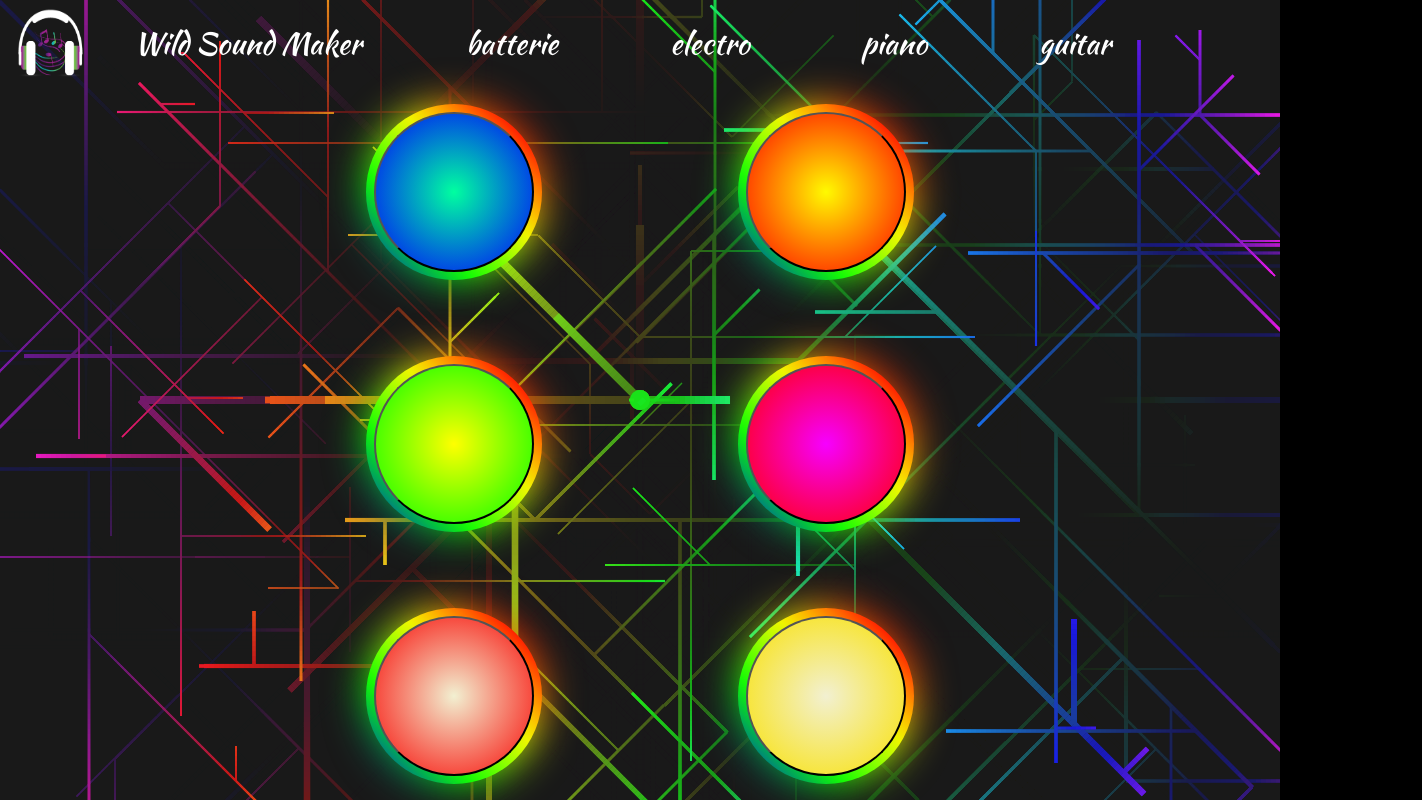
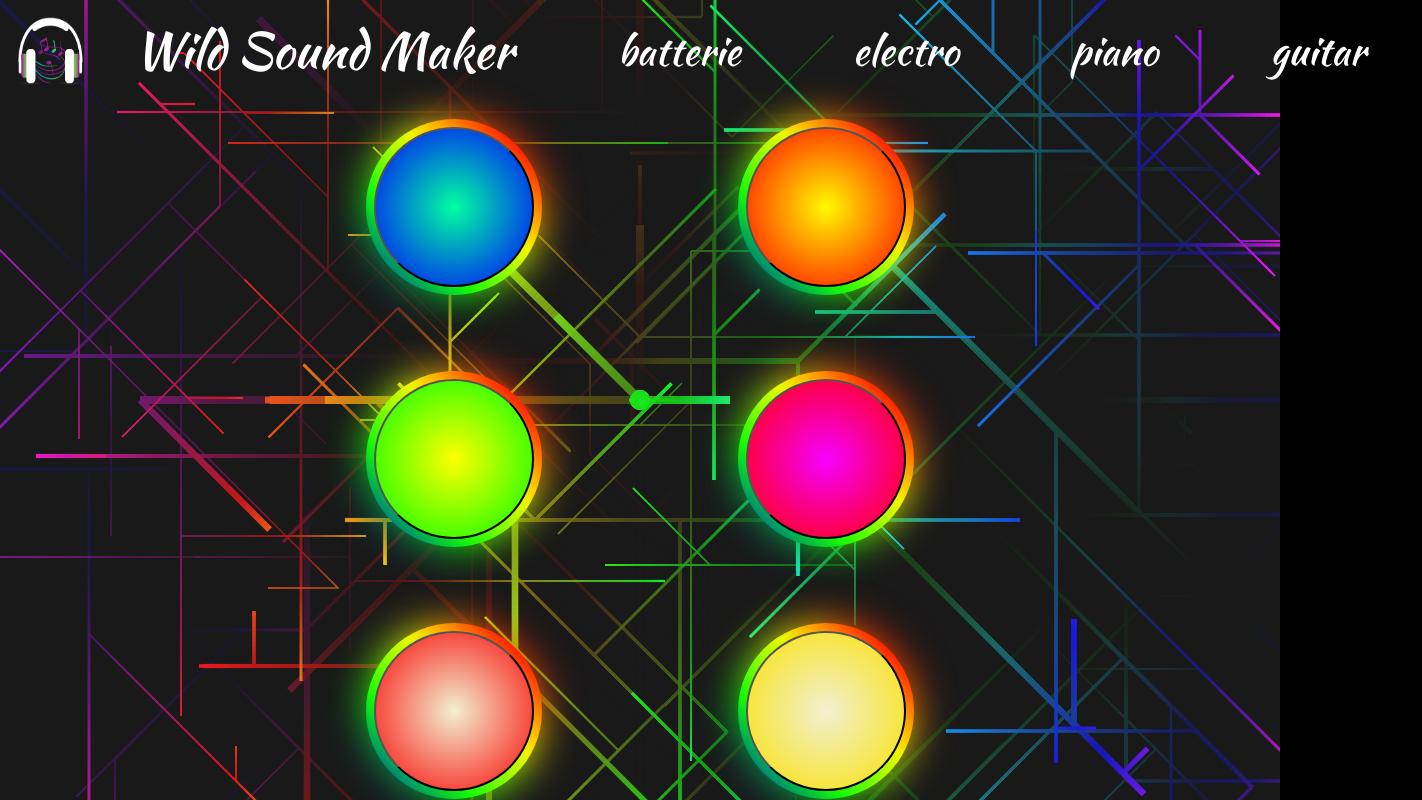
Before and after one commit to RaphaelBS-WCS/RaphaelBS-WCS.github.io, a plain HTML site: page index.html in a window 1280 px wide. Shown: the whole page, 1422 px wide, since content can reach past the window. Drawn offline with nearby package versions, Linux system fonts and the light colour scheme.

Commit message:
final commit

```diff
--- a/hackaton.css
+++ b/hackaton.css
@@ -13,7 +13,7 @@ body {
   margin-left: 50px;
   font-family: "Kaushan Script";
   color: white;
-  font-size: 30px;
+  font-size: 50px;
 }
 
 .navbar-brand:hover {
@@ -31,13 +31,13 @@ body {
 }
 
 .navbar-nav {
-  justify-content: end;
+  justify-self: end;
 }
 
 .nav-link {
   font-family: "Kaushan Script";
   color: white;
-  font-size: 30px;
+  font-size: 40px;
 }
 
 @media screen and (max-width: 992px) {
--- a/index.html
+++ b/index.html
@@ -33,7 +33,7 @@
 				<button class="navbar-toggler " type="button" data-toggle="collapse" data-target="#navbarNav" aria-controls="navbarNav" aria-expanded="false" aria-label="Toggle navigation">
 					<i class="fas fa-drum"></i>
 				</button>
-				<div class="collapse navbar-collapse" id="navbarNav">
+				<div class="collapse navbar-collapse justify-content-end" id="navbarNav">
 					<ul class="navbar-nav mx-5" v-for="style in styles">
 						<li class="nav-item active">
 							<a class="nav-link" href="#" v-on:click=setStyle(style)>{{ style }}<span class="sr-only">(current)</span></a>
```
